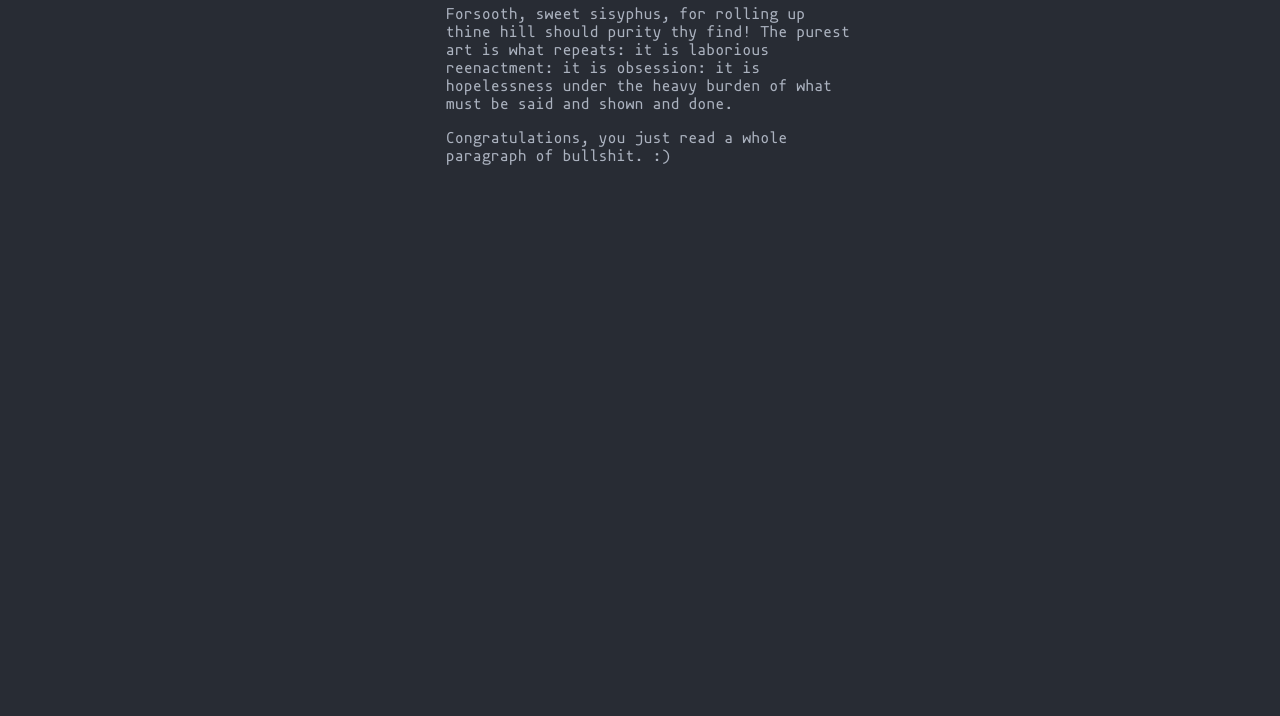
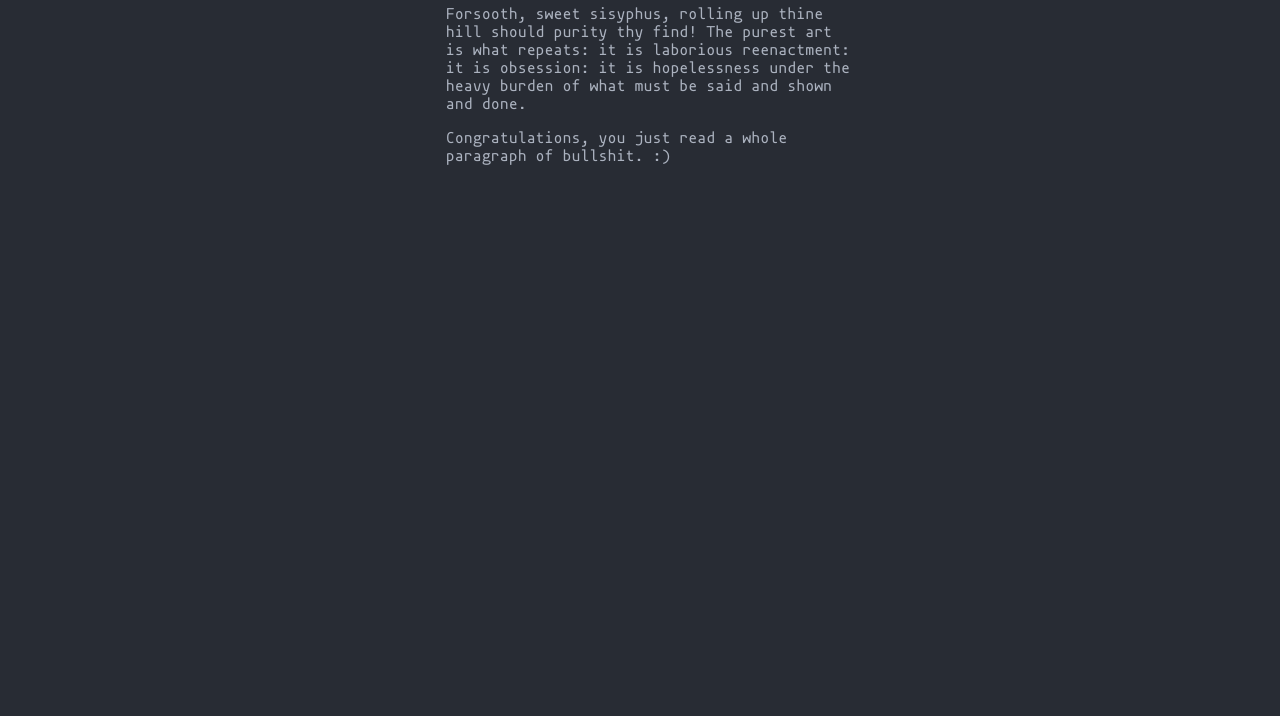
Before and after one commit to fluffywaffles/fluffywaffles, a website: page src/pug/words/art/index.pug in a window 1280 px wide. Shown: the part 84-800 px from the top of the page. Drawn offline with nearby package versions, Linux system fonts and the light colour scheme; files that its build step writes are made by us from their sources.

Commit message:
Content: "Art": omit that pesky preposition

```diff
--- a/src/pug/words/art/index.pug
+++ b/src/pug/words/art/index.pug
@@ -7,10 +7,10 @@ include /blog-mixins
       h1 Words that might be "art"
     section#intro
       p.
-        Forsooth, sweet sisyphus, for rolling up thine hill should
-        purity thy find! The purest art is what repeats: it is laborious
-        reenactment: it is obsession: it is hopelessness under the
-        heavy burden of what must be said and shown and done.
+        Forsooth, sweet sisyphus, rolling up thine hill should purity thy
+        find! The purest art is what repeats: it is laborious reenactment:
+        it is obsession: it is hopelessness under the heavy burden of what
+        must be said and shown and done.
       p.
         Congratulations, you just read a whole paragraph of bullshit. :)
   script(src='/js/main.js')
```
